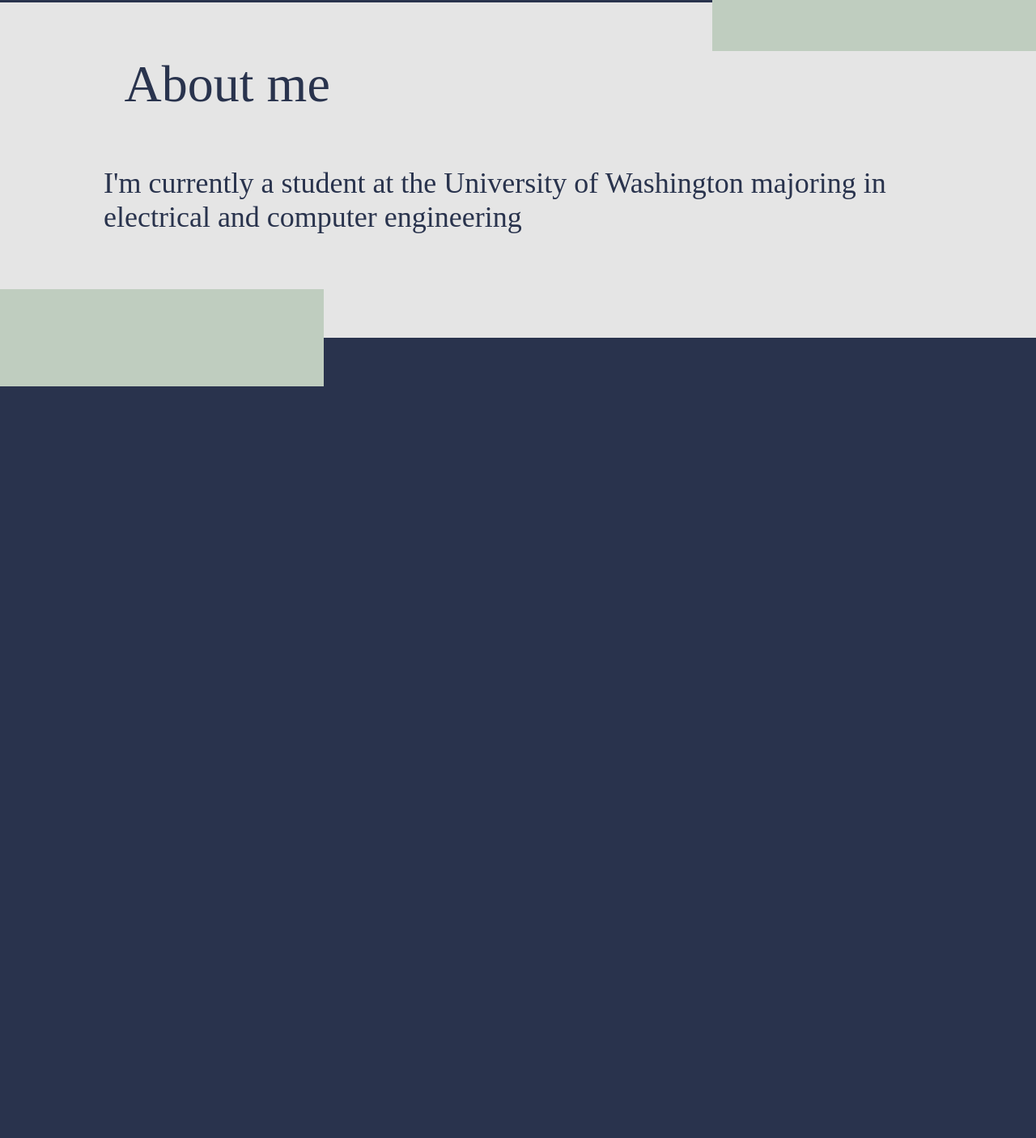
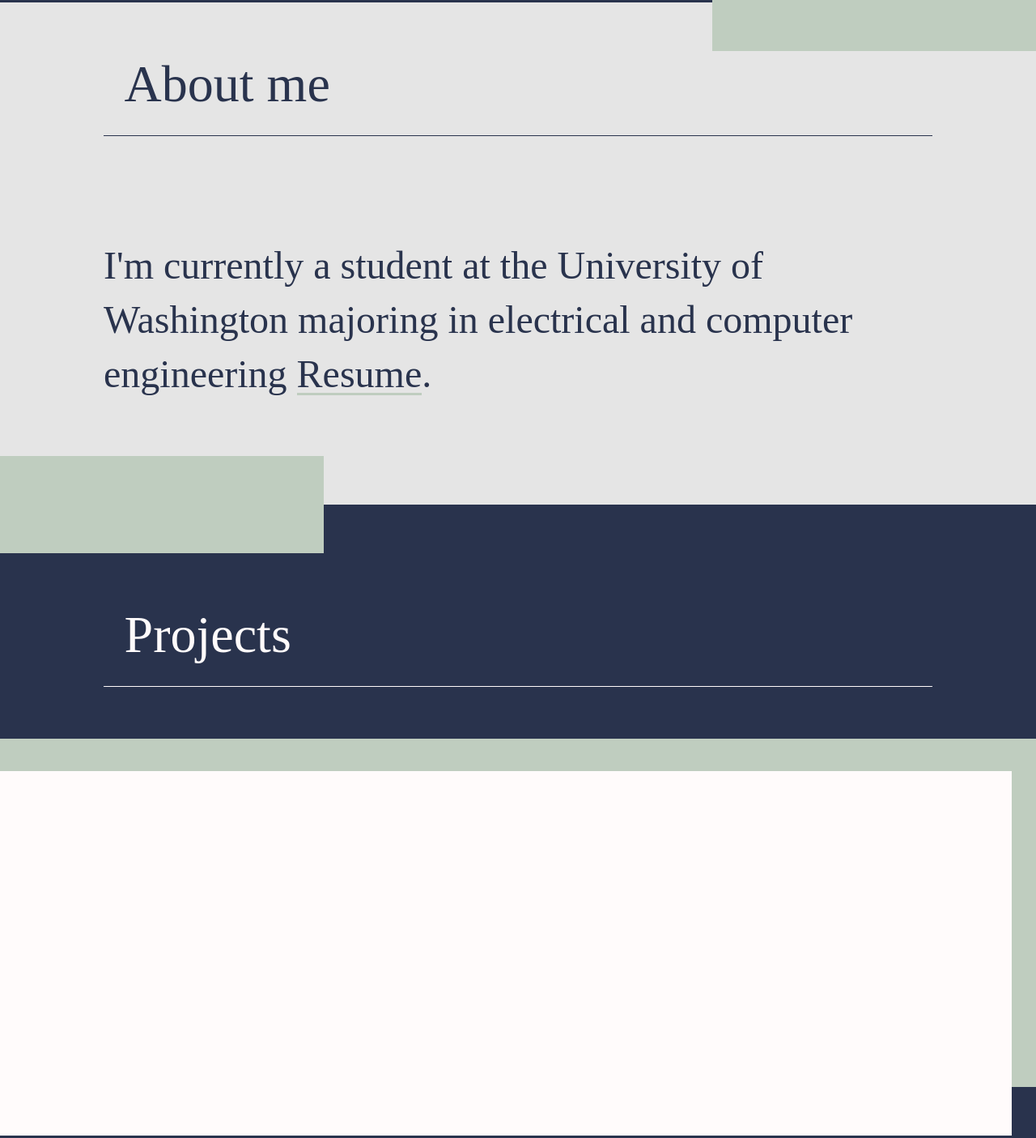
Before and after one commit to garrettleung/Garrettleung.me, a plain HTML site: page index.html in a window 1280 px wide. Shown: the part 427-1832 px from the top of the page at 81% size. Before the commit the page ends 904 px from the top, so only its background shows below. Drawn offline with nearby package versions, Linux system fonts and the light colour scheme; files that its build step writes are made by us from their sources; files whose address does not match are found by name.

Commit message:
Made resume animation, started project section, made boxes for projects

```diff
--- a/css/main.css
+++ b/css/main.css
@@ -100,12 +100,47 @@
   }
 
   #aboutText {
-    padding-top: 5%;
+    padding-top: 2%;
     padding-bottom: 10%;
     margin-left: auto;
     margin-right: auto;
     width: 80%;
     font-size: 36;
+  }
+
+  #projects {
+    background-color: #29334D;
+    color:#FFFBFB;
+    font-size: 64;
+  }
+
+  #projectsTitle {
+    padding-left: 12%;
+    padding-top: 5%;
+  }
+
+  .projectBox {
+    height: 450px;
+    width: 1250px;
+    z-index: 2;
+    background-color: #FFFBFB;
+    margin-top: -390px;
+  }
+
+  .projectBox-right {
+    float: right;
+  }
+
+  .box{
+    background-color: #BFCDBF;
+    height: 430px;
+    width: 1300px;
+    margin-top: 5%;
+    z-index: 1;
+  }
+
+  .box-right{
+    float: right;
   }
 
   .aboutBox{
@@ -122,7 +157,37 @@
     float: right;
   }
 
+  .line{
+    margin-top: 2%;
+    margin-bottom: 0;
+    width: 80%;
+    height: 1px;
+    margin-left: auto;
+    margin-right: auto;
+  }
 
+  .line-1{
+    background-color: #29334D;
+  }
+
+  .line-2 {
+    background-color: #FFFBFB;
+  }
+
+  /* Animated highligh by Will Taylor */
+  span {
+    background-image: linear-gradient(#BFCDBF, #BFCDBF);
+    background-repeat: no-repeat;
+    background-position: 0% 100%;
+    background-size: 100% 3px;
+    transition: background-size .5s, background-position .3s ease-in .5s;
+  }
+
+  span:hover {
+    background-size: 100% 100%;
+    background-position: 0% 0%;
+    transition: background-position .5s, background-size .3s ease-in .5s;
+  }
 
 
   /* Keyframe Load */
--- a/index.html
+++ b/index.html
@@ -44,14 +44,28 @@
             <div id="aboutTitle">
                 About me
             </div>
+            <div class="line line-1">
+            </div>
             <div id=aboutText>
-                I'm currently a student at the University of Washington majoring in electrical and computer engineering
+                <h1>I'm currently a student at the University of Washington majoring in electrical and computer engineering
+                    <span data-scroll id="highlight">Resume</span>.</h1>
             </div>
         </div>
-        <div class="aboutBox aboutBox-1">
+        <div class="aboutBox aboutBox-1"></div>
+    </div>
+    <div id="projects">
+        <div id="projectsTitle">
+            Projects
+        </div>
+        <div class="line line-2"></div>
+        <div class = "box"></div>
+        <div class="projectBox">
+        </div>
+
+        <div class = "box box-right"></div>
+        <div class="projectBox projectBox-right">
         </div>
     </div>
-    <div id = section_contentContainer></div>
 
     <!-- Load React. -->
     <!-- Note: when deploying, replace "development.js" with "production.min.js". -->
--- /dev/null
+++ b/js/main.js
@@ -0,0 +1,3 @@
+document.addEventListener('DOMContentLoaded', function(){
+    var trigger = new ScrollTrigger();
+  });
```
